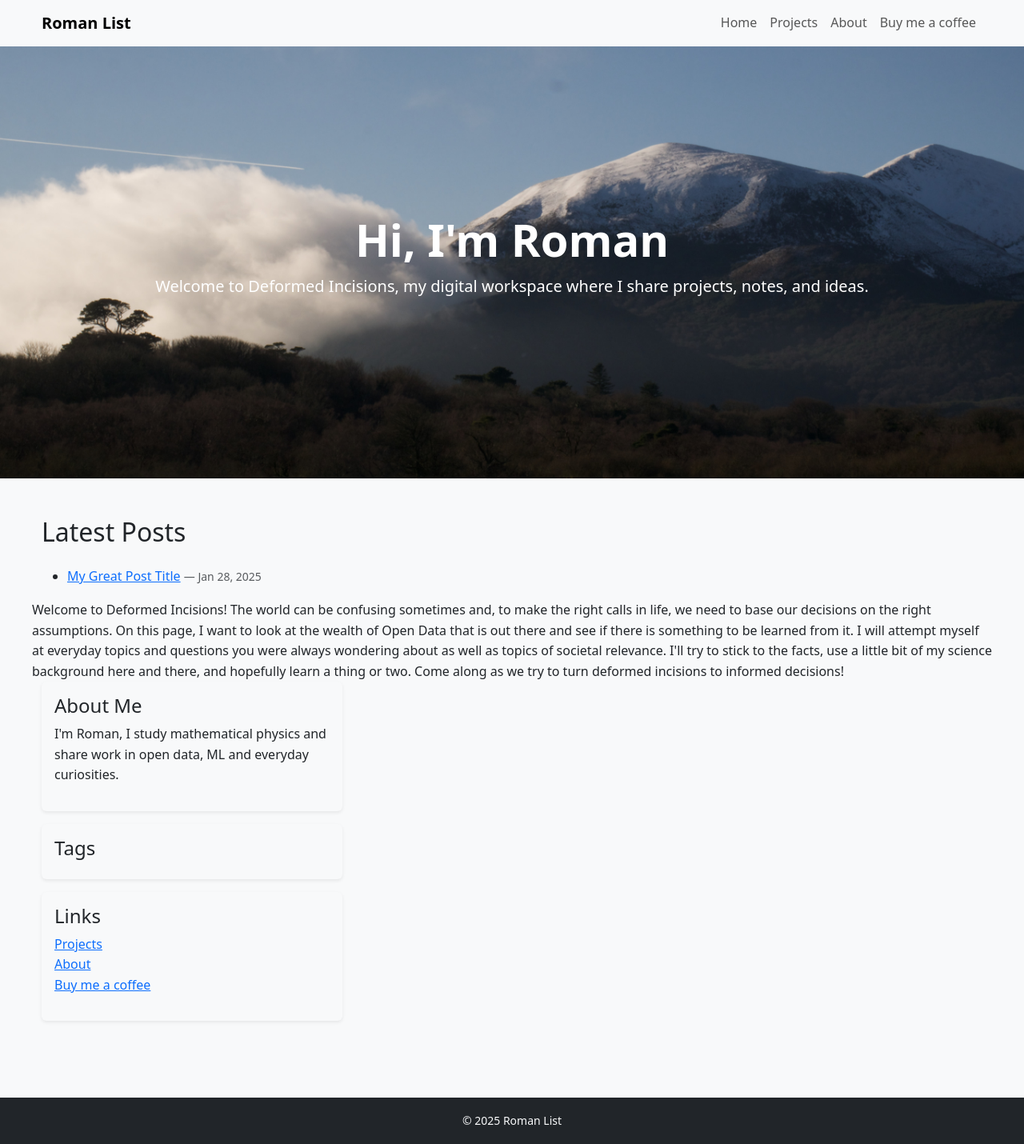
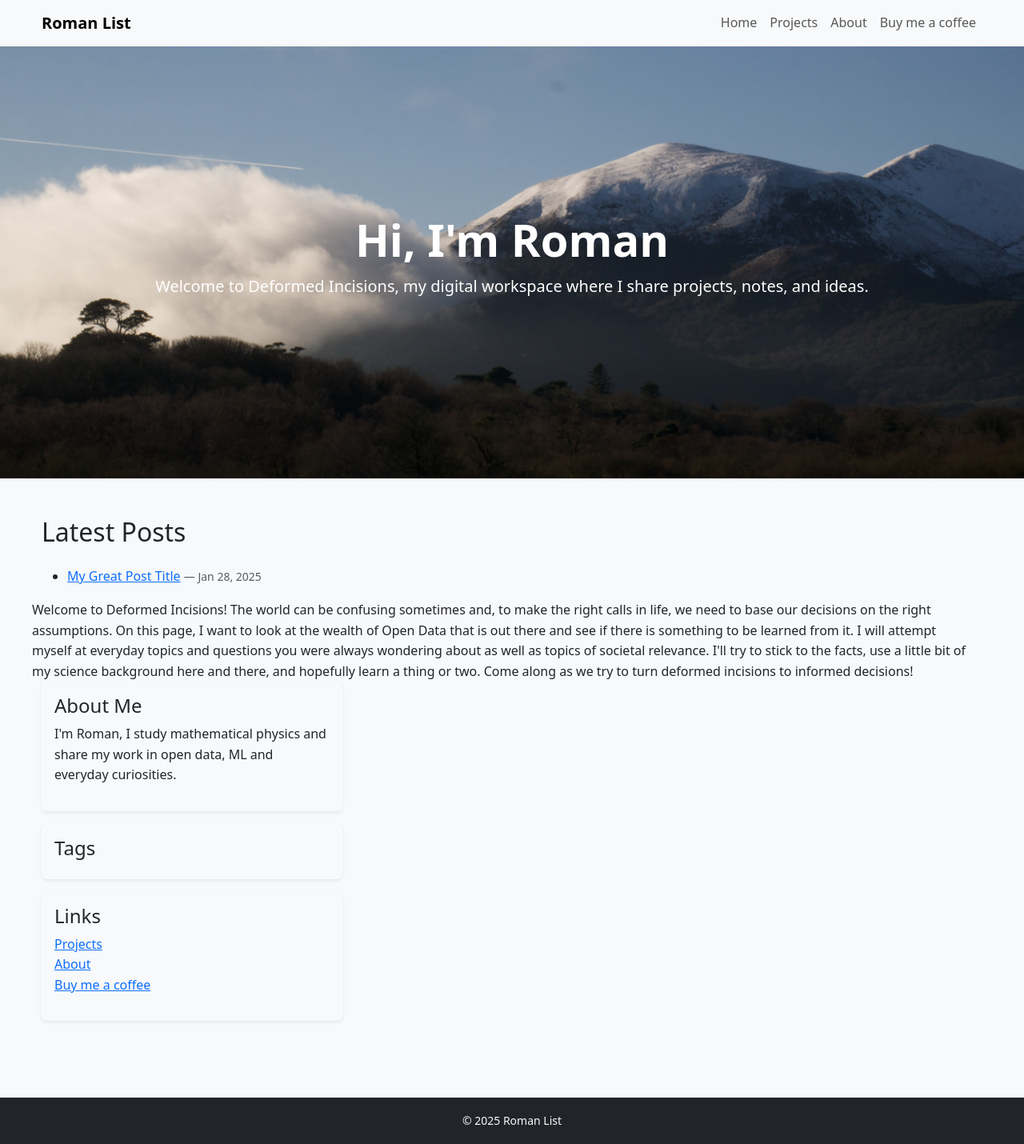
Before and after one commit to wolfromanlist/wolfromanlist.github.io, a Jekyll site: the page built from index.md, in a window 1280 px wide. Shown: the whole page at 80% size. Built offline with Jekyll 4.4.1, drawn with Linux system fonts in a browser that asks for light colours.

Commit message:
some trials

```diff
--- a/index.md
+++ b/index.md
@@ -31,12 +31,14 @@ title: Home
       </ul>
     </div>
 
+  <div class="row">
     Welcome to Deformed Incisions! The world can be confusing sometimes and, to make the right calls in life, we need to base our decisions on the right assumptions. On this page, I want to look at the wealth of Open Data that is out there and see if there is something to be learned from it. I will attempt myself at everyday topics and questions you were always wondering about as well as topics of societal relevance. I'll try to stick to the facts, use a little bit of my science background here and there, and hopefully learn a thing or two. Come along as we try to turn deformed incisions to informed decisions!
+  </div>
 
     <aside class="col-lg-4">
       <div class="p-3 mb-3 bg-light rounded shadow-sm">
         <h4>About Me</h4>
-        <p>I'm Roman, I study mathematical physics and share work in open data, ML and everyday curiosities.</p>
+        <p>I'm Roman, I study mathematical physics and share my work in open data, ML and everyday curiosities.</p>
       </div>
 
     <div class="p-3 mb-3 bg-light rounded shadow-sm">
```
Also changed, not shown: other parts of index.md (+1 -1 lines).
